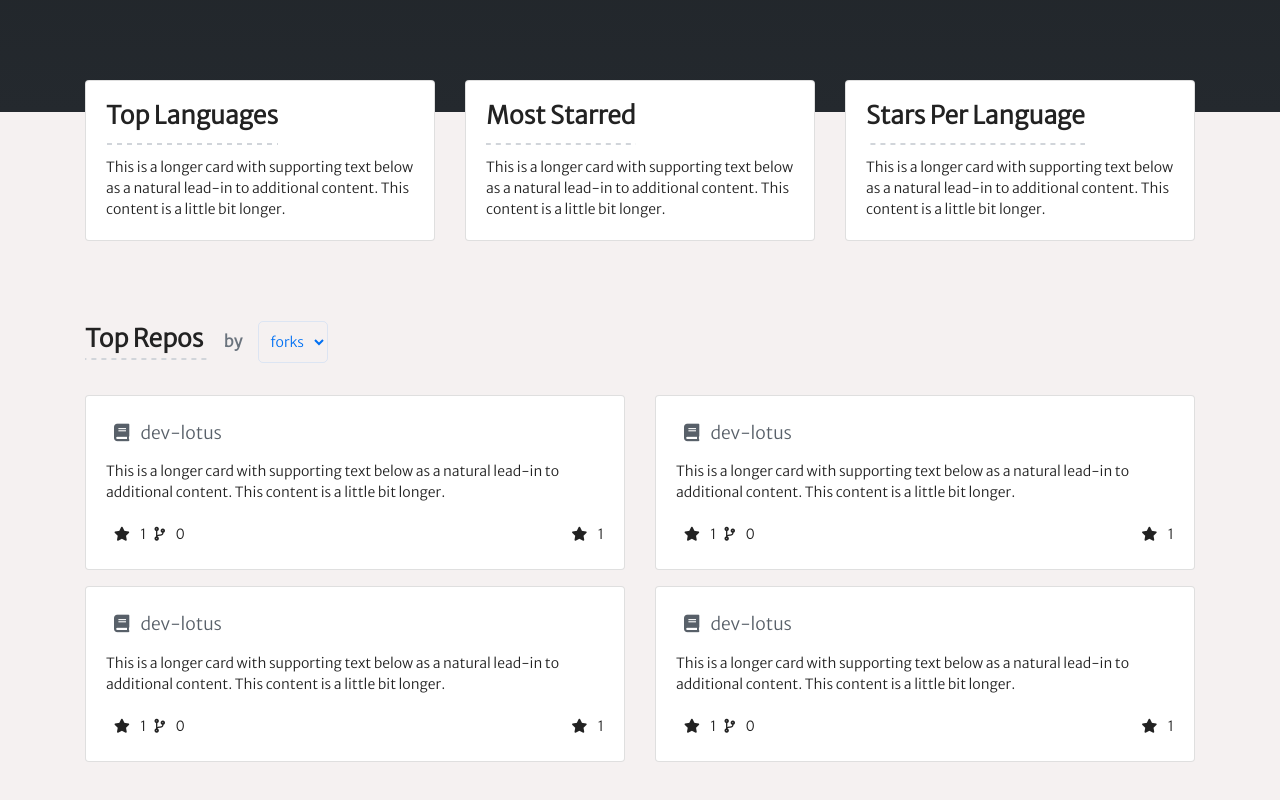
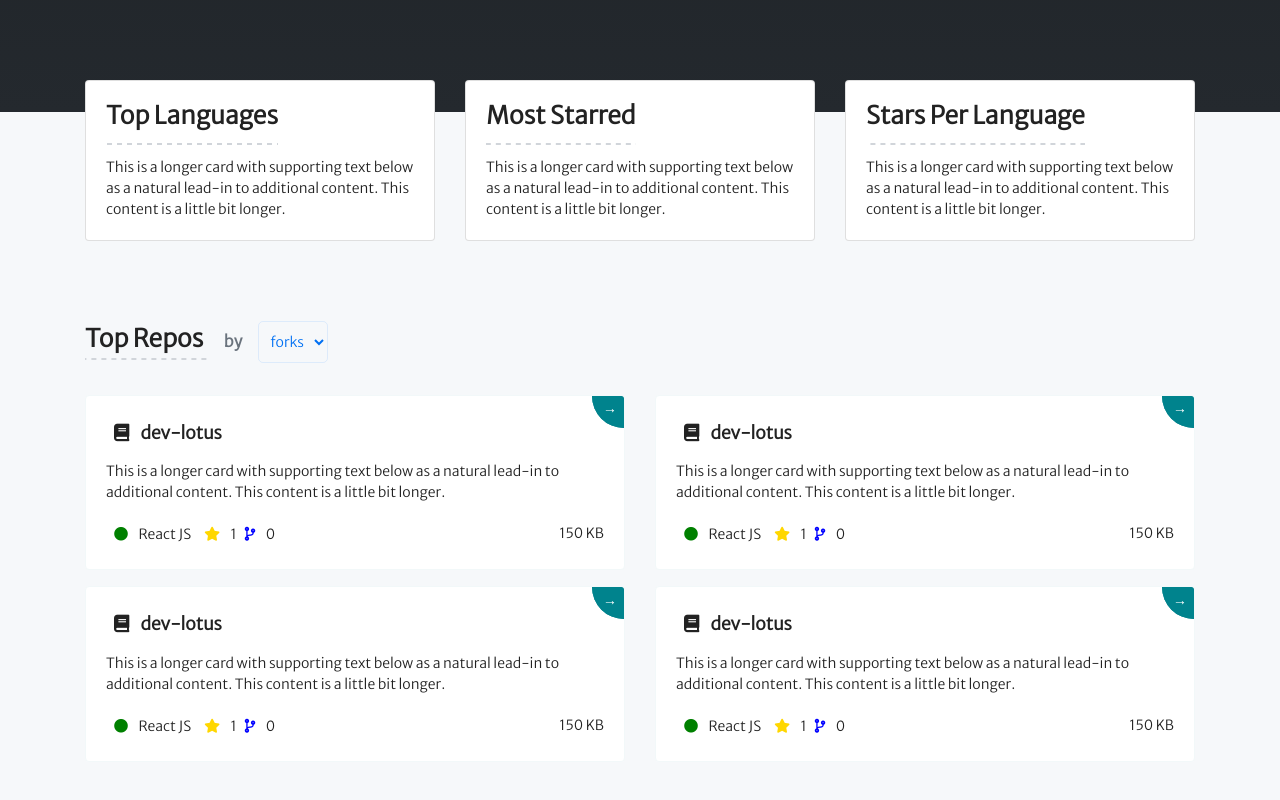
Before and after one commit to clayer-lotus/octoprofile, a React (Create React App) app: page /user in a window 1280 px wide. Shown: the part 510-1310 px from the top of the page. Built offline with nearby package versions, Linux system fonts and the light colour scheme.

Commit message:
Top Repos styling added

```diff
--- a/src/components/Repos/Repos.css
+++ b/src/components/Repos/Repos.css
@@ -1,6 +1,61 @@
-.repo__name {
+.repo {
   display: flex;
   flex-direction: row;
-  color: rgb(88, 96, 105);
   transition: all 200ms cubic-bezier(0.23, 1, 0.32, 1) 0s;
 }
+.repo__name {
+  font-weight: 600;
+}
+
+.top__cards {
+  border-radius: 4px;
+  text-decoration: none;
+  z-index: 0;
+  overflow: hidden;
+  border: 1px solid #f2f8f9;
+}
+.top__cards:hover {
+  transition: all 0.2s ease-out;
+  box-shadow: 0px 4px 8px rgba(38, 38, 38, 0.2);
+  top: -4px;
+  border: 1px solid #ccc;
+  background-color: white;
+}
+.top__cards:before {
+  content: "";
+  position: absolute;
+  z-index: -1;
+  top: -16px;
+  right: -16px;
+  background: #00838d;
+  height: 32px;
+  width: 32px;
+  border-radius: 32px;
+  transform: scale(2);
+  transform-origin: 50% 50%;
+  transition: transform 0.15s ease-out;
+}
+.top__cards:hover:before {
+  transform: scale(3);
+}
+
+.go-corner {
+  display: flex;
+  align-items: center;
+  justify-content: center;
+  position: absolute;
+  width: 32px;
+  height: 32px;
+  overflow: hidden;
+  top: 0;
+  right: 0;
+  background-color: #00838d;
+  border-radius: 0 4px 0 32px;
+}
+
+.go-arrow {
+  margin-top: -4px;
+  margin-right: -4px;
+  color: white;
+  font-family: courier, sans;
+}
--- a/src/components/Repos/Repos.js
+++ b/src/components/Repos/Repos.js
@@ -5,11 +5,12 @@ import "../../bootstrap.min.css";
 const Repos = () => {
   return (
     <Col className="mt-3">
-      <Card>
+      <Card className="top__cards">
         <Card.Body>
-          <Card.Title className="repo__name">
+          <Card.Title className="repo">
             <span>
-              <i class="fas fa-book"></i> dev-lotus
+              <i class="fas fa-book"></i>{" "}
+              <span className="repo__name">dev-lotus</span>
             </span>
           </Card.Title>
           <Card.Text>
@@ -22,20 +23,43 @@ const Repos = () => {
                 flex: 1,
               }}
             >
-              <span>
-                <i class="fas fa-star" aria-hidden="true"></i> 1
+              <span
+                style={{
+                  paddingRight: "5px",
+                }}
+              >
+                <i
+                  class="fas fa-circle"
+                  aria-hidden="true"
+                  style={{ color: "green" }}
+                ></i>{" "}
+                React JS
               </span>
               <span>
-                <i class="fas fa-code-fork" aria-hidden="true"></i> 0
+                <i
+                  class="fas fa-star"
+                  aria-hidden="true"
+                  style={{ color: "gold" }}
+                ></i>{" "}
+                1
+              </span>
+              <span>
+                <i
+                  class="fas fa-code-fork"
+                  aria-hidden="true"
+                  style={{ color: "blue" }}
+                ></i>{" "}
+                0
               </span>
             </div>
-            <div>
-              <span>
-                <i class="fas fa-star" aria-hidden="true"></i> 1
-              </span>
+            <div style={{ paddingTop: "4px" }}>
+              <span>150 KB</span>
             </div>
           </Card.Text>
         </Card.Body>
+        <div class="go-corner" href="#">
+          <div class="go-arrow">→</div>
+        </div>
       </Card>
     </Col>
   );
--- a/src/screens/UserPage/UserPage.css
+++ b/src/screens/UserPage/UserPage.css
@@ -6,7 +6,7 @@
   font-family: "Merriweather Sans", sans-serif;
 }
 .userContainer {
-  background-color: rgba(236, 228, 228, 0.521);
+  background-color: rgb(246, 248, 250);
 }
 .upIntroSection {
   display: flex;
```
